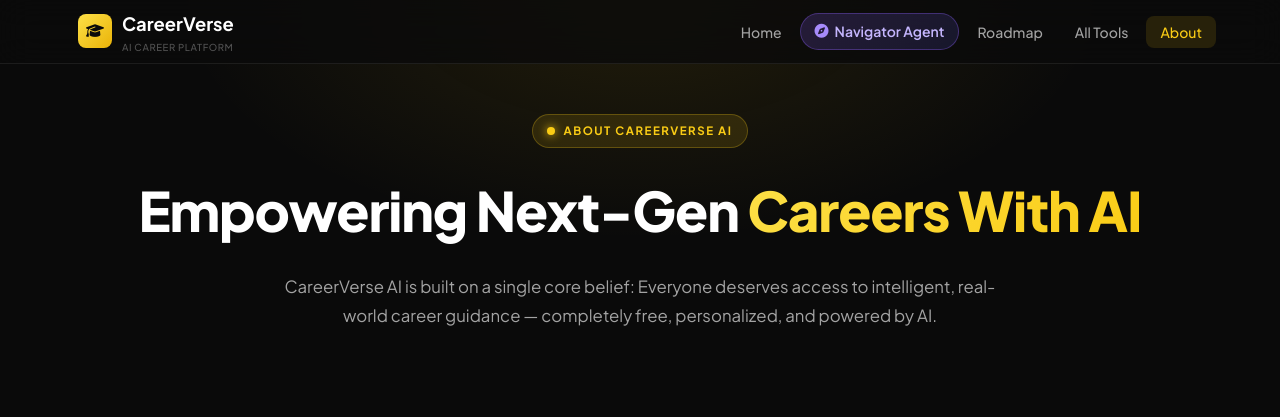
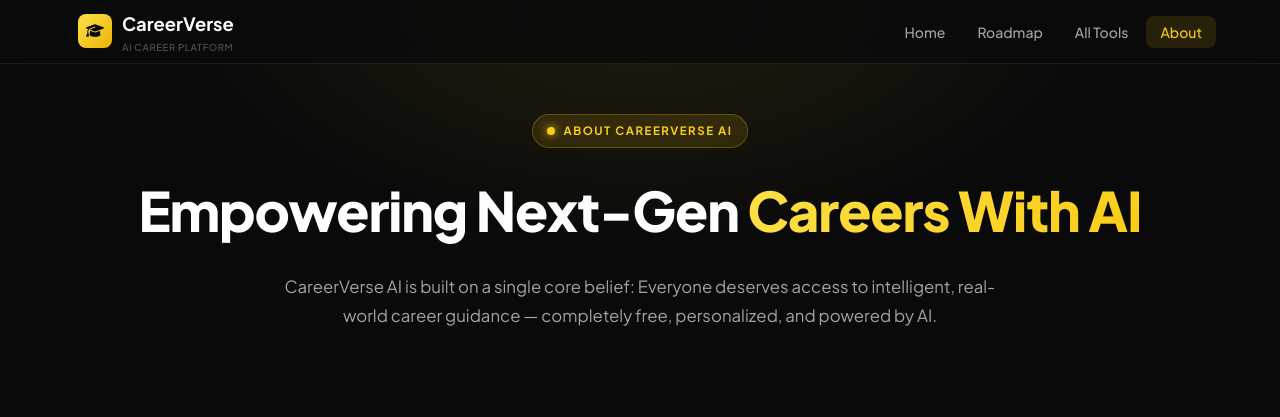
Before and after one commit to Saiprasad4194/CareerVerse, a Flask app: page /about in a window 1280 px wide. Shown: the top 417 px of the page. Run offline with Flask 3, Linux system fonts and the light colour scheme; some libraries are stand-ins or nearby versions.

Commit message:
Remove Navigator Agent link from top navigation bar

```diff
--- a/templates/partials/navbar.html
+++ b/templates/partials/navbar.html
@@ -17,7 +17,6 @@
 
     <ul class="nav-links" id="navLinks">
         <li><a href="/" {% if request.path == '/' %}class="active"{% endif %}>Home</a></li>
-        <li><a href="/navigator" class="nav-agent-btn {% if request.path == '/navigator' %}active{% endif %}" style="background: linear-gradient(135deg, rgba(139,92,246,0.2), rgba(99,102,241,0.15)); border: 1px solid rgba(139,92,246,0.35); color: #c4b5fd; font-weight: 600; padding: 6px 14px; border-radius: 100px; display: inline-flex; align-items: center; gap: 6px;"><i class="fa-solid fa-compass" style="color:#a78bfa"></i> Navigator Agent</a></li>
         <li><a href="/generate" {% if request.path == '/generate' %}class="active"{% endif %}>Roadmap</a></li>
         <li><a href="/ai-tools" {% if request.path == '/ai-tools' %}class="active"{% endif %}>All Tools</a></li>
         <li><a href="/about" {% if request.path == '/about' %}class="active"{% endif %}>About</a></li>
```
